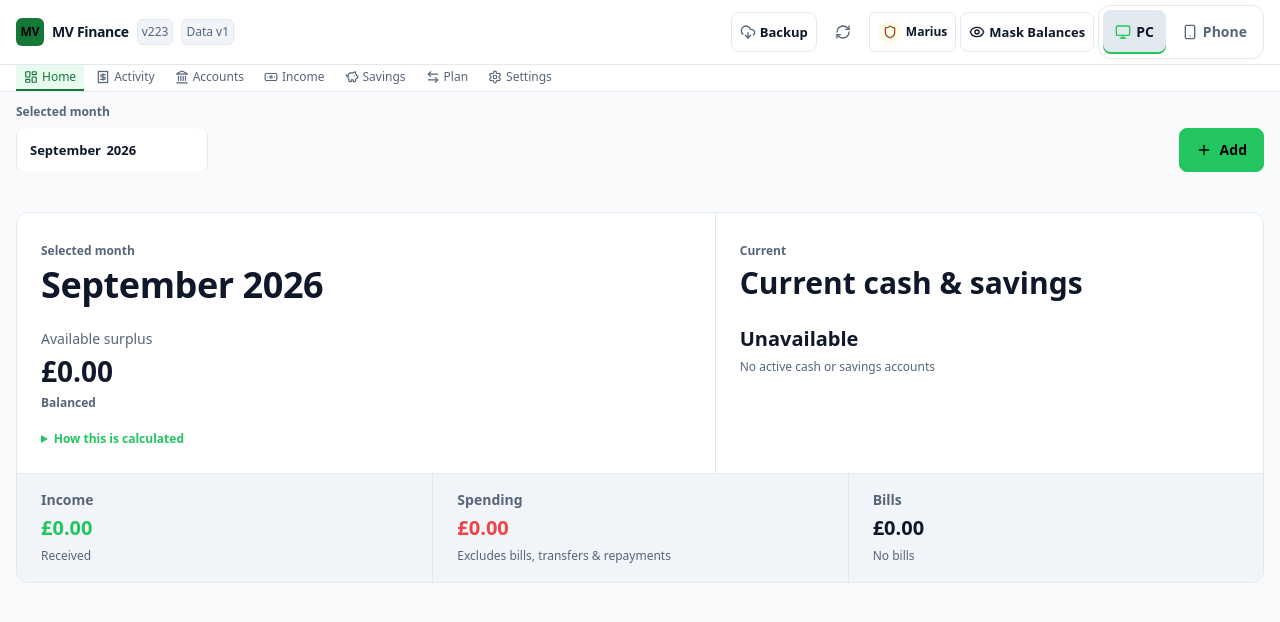
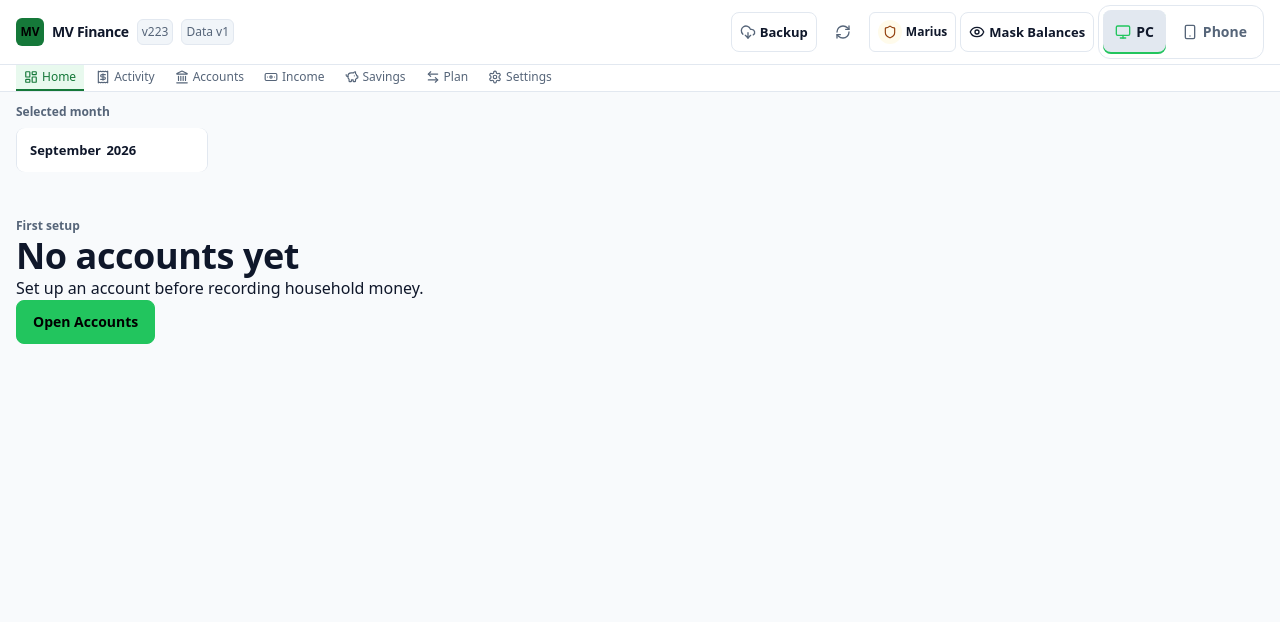
Before and after one commit to backtonemesis-cpu/MV, a React (Vite) app: page / in a window 1280 px wide. Shown: the top 622 px of the page. Built offline with nearby package versions, Linux system fonts and the light colour scheme.

Commit message:
Repair Dashboard v4.31 closure states

```diff
--- a/src/components/Dashboard.tsx
+++ b/src/components/Dashboard.tsx
@@ -22,6 +22,10 @@ import {
 } from '../utils/currency';
 import { generateTransferPlan } from '../utils/transferPlan';
 import { accountIdentityLabel } from '../utils/accountDisplay';
+import {
+  assessDashboardIntegrity,
+  classifyDashboardAccountState,
+} from '../utils/dashboardState';
 import {
   formatDateKeyUk,
   formatMonthKeyUk,
@@ -125,6 +129,17 @@ export const Dashboard: React.FC<DashboardProps> = ({
         : 'current';
 
   const visibleMonthLabel = formatMonthKeyUk(selectedMonth);
+  const accountState = useMemo(
+    () => classifyDashboardAccountState(household),
+    [household]
+  );
+  const integrity = useMemo(
+    () => assessDashboardIntegrity(household, selectedMonth),
+    [household, selectedMonth]
+  );
+  const suppressFinancialCalculations =
+    integrity.isCritical || accountState === 'first_setup';
+
   const monthPlannedPayments = useMemo(
     () =>
       (household.plannedPayments || []).filter(
@@ -142,7 +157,9 @@ export const Dashboard: React.FC<DashboardProps> = ({
 
   const surplusCalculation = useMemo(
     () =>
-      calculateMonthlySurplus(
+      suppressFinancialCalculations
+        ? null
+        : calculateMonthlySurplus(
             household.transactions,
             household.plannedPayments || [],
             selectedMonth,
@@ -153,11 +170,14 @@ export const Dashboard: React.FC<DashboardProps> = ({
       household.plannedPayments,
       household.plannedIncomes,
       selectedMonth,
+      suppressFinancialCalculations,
     ]
   );
   const savingsPosition = useMemo(
     () =>
-      calculateSavingsPosition(
+      suppressFinancialCalculations
+        ? null
+        : calculateSavingsPosition(
             household.accounts,
             household.transactions,
             household.plannedPayments || [],
@@ -170,30 +190,34 @@ export const Dashboard: React.FC<DashboardProps> = ({
       household.plannedPayments,
       household.plannedIncomes,
       selectedMonth,
+      suppressFinancialCalculations,
     ]
   );
 
-  const activeLiquidAccounts = useMemo(
+  const totalLiquidBalancePence = useMemo(
     () =>
-      household.accounts.filter(
-        (account) => account.isActive !== false && account.type !== 'credit'
-      ),
-    [household.accounts]
-  );
-  const totalLiquidBalancePence = useMemo(
-    () => calculateLiquidFundsPence(household.accounts),
-    [household.accounts]
+      suppressFinancialCalculations
+        ? null
+        : calculateLiquidFundsPence(household.accounts),
+    [household.accounts, suppressFinancialCalculations]
   );
 
   const paidBillCount = useMemo(
     () =>
-      monthPlannedPayments.filter((payment) =>
+      suppressFinancialCalculations
+        ? 0
+        : monthPlannedPayments.filter((payment) =>
             isPlannedPaymentEffectivelyPaid(payment, household.transactions)
           ).length,
-    [household.transactions, monthPlannedPayments]
+    [
+      household.transactions,
+      monthPlannedPayments,
+      suppressFinancialCalculations,
+    ]
   );
 
   const transferPlanSnapshot = useMemo(() => {
+    if (suppressFinancialCalculations) return [];
     const plan = generateTransferPlan(
       household.accounts,
       household.plannedPayments || [],
@@ -210,10 +234,13 @@ export const Dashboard: React.FC<DashboardProps> = ({
     household.plannedPayments,
     household.transactions,
     selectedMonth,
+    suppressFinancialCalculations,
   ]);
 
   const upcomingEvents = useMemo(() => {
-    if (temporalMode === 'past') return [] as DashboardEvent[];
+    if (suppressFinancialCalculations || temporalMode === 'past') {
+      return [] as DashboardEvent[];
+    }
 
     const events: DashboardEvent[] = [];
     for (const payment of monthPlannedPayments) {
@@ -253,11 +280,13 @@ export const Dashboard: React.FC<DashboardProps> = ({
     household.transactions,
     monthPlannedIncomes,
     monthPlannedPayments,
+    suppressFinancialCalculations,
     temporalMode,
     todayKey,
   ]);
 
   const attentionEvents = useMemo(() => {
+    if (suppressFinancialCalculations) return [] as DashboardEvent[];
     const events: DashboardEvent[] = [];
 
     for (const payment of monthPlannedPayments) {
@@ -297,13 +326,21 @@ export const Dashboard: React.FC<DashboardProps> = ({
     household.transactions,
     monthPlannedIncomes,
     monthPlannedPayments,
+    suppressFinancialCalculations,
     todayKey,
   ]);
 
   const targetMonth = nextMonthKey(selectedMonth);
   const canEdit = userRole === 'owner' || userRole === 'editor';
   const canPrepare = useMemo(() => {
-    if (!canEdit || !targetMonth || targetMonth < currentMonth) return false;
+    if (
+      suppressFinancialCalculations ||
+      !canEdit ||
+      !targetMonth ||
+      targetMonth < currentMonth
+    ) {
+      return false;
+    }
 
     const targetPayments = (household.plannedPayments || []).filter(
       (payment) => payment.month === targetMonth
@@ -334,6 +371,7 @@ export const Dashboard: React.FC<DashboardProps> = ({
     household.plannedPayments,
     monthPlannedIncomes,
     monthPlannedPayments,
+    suppressFinancialCalculations,
     targetMonth,
   ]);
 
@@ -342,7 +380,7 @@ export const Dashboard: React.FC<DashboardProps> = ({
     onOpenAddTransaction();
   };
 
-  const actionControls = canEdit ? (
+  const actionControls = canEdit && !suppressFinancialCalculations ? (
     <div
       className="mv-dashboard-page-actions"
       role="group"
@@ -371,25 +409,7 @@ export const Dashboard: React.FC<DashboardProps> = ({
     </div>
   ) : null;
 
-  const billsStatus =
-    monthPlannedPayments.length === 0
-      ? 'No bills'
-      : temporalMode === 'future'
-        ? 'Planned'
-        : surplusCalculation.fixedBillsUnpaidPence > 0
-          ? 'Outstanding'
-          : paidBillCount === monthPlannedPayments.length
-            ? 'All paid'
-            : `${monthPlannedPayments.length} bills`;
-
-  const incomeValue =
-    temporalMode === 'future'
-      ? surplusCalculation.expectedIncomePence
-      : surplusCalculation.actualIncomeReceivedPence;
-
-  return (
-    <div className="mv-dashboard-workspace mv-dashboard-v431">
-      <div className="mv-dashboard-command-row">
+  const monthControl = (
     <div className="mv-dashboard-month-control">
       <span className="mv-dashboard-eyebrow">Selected month</span>
       <MonthPicker
@@ -399,6 +419,108 @@ export const Dashboard: React.FC<DashboardProps> = ({
         className="mv-dashboard-month-picker"
       />
     </div>
+  );
+
+  if (integrity.isCritical) {
+    const primaryIssue =
+      integrity.issues[0]?.message ||
+      'Dashboard financial data could not be verified safely.';
+
+    return (
+      <div className="mv-dashboard-workspace mv-dashboard-v431">
+        <div className="mv-dashboard-command-row">
+          {monthControl}
+          <div className="mv-dashboard-actions-pc" />
+        </div>
+
+        <section
+          className="mv-dashboard-critical-integrity"
+          role="alert"
+          aria-labelledby="dashboard-integrity-title"
+        >
+          <div className="mv-dashboard-section-heading">
+            <div>
+              <span className="mv-dashboard-eyebrow">Financial integrity</span>
+              <h1 id="dashboard-integrity-title">Dashboard totals unavailable</h1>
+            </div>
+            <AlertTriangle aria-hidden="true" />
+          </div>
+          <p>{primaryIssue}</p>
+          {integrity.issues.length > 1 && (
+            <p>
+              {integrity.issues.length - 1} additional integrity issue
+              {integrity.issues.length === 2 ? '' : 's'} also requires review.
+            </p>
+          )}
+          <p>
+            Headline money is hidden until Penny can establish the underlying
+            financial data safely.
+          </p>
+          <button
+            type="button"
+            onClick={() => onNavigateToTab('settings')}
+            className="mv-dashboard-inline-action"
+          >
+            Review data
+          </button>
+        </section>
+      </div>
+    );
+  }
+
+  if (accountState === 'first_setup') {
+    return (
+      <div className="mv-dashboard-workspace mv-dashboard-v431">
+        <div className="mv-dashboard-command-row">
+          {monthControl}
+          <div className="mv-dashboard-actions-pc" />
+        </div>
+
+        <section
+          className="mv-dashboard-setup-state"
+          aria-labelledby="dashboard-setup-title"
+        >
+          <span className="mv-dashboard-eyebrow">First setup</span>
+          <h1 id="dashboard-setup-title">No accounts yet</h1>
+          <p>Set up an account before recording household money.</p>
+          {canEdit && (
+            <button
+              type="button"
+              onClick={() => onNavigateToTab('accounts')}
+              className="mv-dashboard-primary-action"
+            >
+              Open Accounts
+            </button>
+          )}
+        </section>
+      </div>
+    );
+  }
+
+  const dashboardSurplus = surplusCalculation!;
+  const dashboardSavings = savingsPosition!;
+  const dashboardLiquidBalance = totalLiquidBalancePence!;
+
+  const billsStatus =
+    monthPlannedPayments.length === 0
+      ? 'No bills'
+      : temporalMode === 'future'
+        ? 'Planned'
+        : dashboardSurplus.fixedBillsUnpaidPence > 0
+          ? 'Outstanding'
+          : paidBillCount === monthPlannedPayments.length
+            ? 'All paid'
+            : `${monthPlannedPayments.length} bills`;
+
+  const incomeValue =
+    temporalMode === 'future'
+      ? dashboardSurplus.expectedIncomePence
+      : dashboardSurplus.actualIncomeReceivedPence;
+
+  return (
+    <div className="mv-dashboard-workspace mv-dashboard-v431">
+      <div className="mv-dashboard-command-row">
+        {monthControl}
         <div className="mv-dashboard-actions-pc">{actionControls}</div>
       </div>
 
@@ -422,31 +544,31 @@ export const Dashboard: React.FC<DashboardProps> = ({
               <>
                 <div
                   className={`mv-dashboard-anchor-value mv-dashboard-private-money mv-private-value tabular-nums ${
-                    surplusCalculation.availableSurplusPence > 0
+                    dashboardSurplus.availableSurplusPence > 0
                       ? 'finance-semantic-positive'
-                      : surplusCalculation.availableSurplusPence < 0
+                      : dashboardSurplus.availableSurplusPence < 0
                         ? 'finance-semantic-negative'
                         : ''
                   }`}
                 >
-                  {formatPence(surplusCalculation.availableSurplusPence)}
+                  {formatPence(dashboardSurplus.availableSurplusPence)}
                 </div>
                 <div className="mv-dashboard-value-state">
-                  {surplusCalculation.availableSurplusPence > 0
+                  {dashboardSurplus.availableSurplusPence > 0
                     ? 'Positive'
-                    : surplusCalculation.availableSurplusPence < 0
+                    : dashboardSurplus.availableSurplusPence < 0
                       ? 'Negative'
                       : 'Balanced'}
                 </div>
               </>
             )}
 
-            {surplusCalculation.refundsPence !== 0 && (
+            {dashboardSurplus.refundsPence !== 0 && (
               <div className="mv-dashboard-refunds">
                 <span>Refunds &amp; credits</span>
                 <span className="mv-dashboard-private-money mv-private-value tabular-nums">
-                  {surplusCalculation.refundsPence > 0 ? '+' : ''}
-                  {formatPence(surplusCalculation.refundsPence)}
+                  {dashboardSurplus.refundsPence > 0 ? '+' : ''}
+                  {formatPence(dashboardSurplus.refundsPence)}
                 </span>
               </div>
             )}
@@ -464,18 +586,18 @@ export const Dashboard: React.FC<DashboardProps> = ({
           <article className="mv-dashboard-horizon mv-dashboard-current-position">
             <span className="mv-dashboard-eyebrow">Current</span>
             <h2>Current cash &amp; savings</h2>
-            {activeLiquidAccounts.length > 0 ? (
+            {accountState === 'liquid' ? (
               <>
                 <div className="mv-dashboard-anchor-value mv-dashboard-private-money mv-private-value tabular-nums">
-                  {formatPence(totalLiquidBalancePence)}
+                  {formatPence(dashboardLiquidBalance)}
                 </div>
                 <div className="mv-dashboard-current-component">
                   <span className="mv-dashboard-private-money mv-private-value tabular-nums">
-                    {formatPence(savingsPosition.currentSavingsPence)}
+                    {formatPence(dashboardSavings.currentSavingsPence)}
                   </span>
                   <span>in savings &amp; cash accounts</span>
                 </div>
-                {totalLiquidBalancePence < 0 && (
+                {dashboardLiquidBalance < 0 && (
                   <div className="mv-dashboard-current-adverse">
                     Current cash &amp; savings is below £0.00
                   </div>
@@ -489,10 +611,39 @@ export const Dashboard: React.FC<DashboardProps> = ({
                   </p>
                 </details>
               </>
+            ) : accountState === 'credit_only' ? (
+              <div className="mv-dashboard-structural-state">
+                <div className="mv-dashboard-anchor-value mv-dashboard-private-money mv-private-value tabular-nums">
+                  {formatPence(dashboardLiquidBalance)}
+                </div>
+                <strong>No active cash/savings accounts</strong>
+                <span>Active credit accounts are excluded from this liquid total.</span>
+                {canEdit && (
+                  <button
+                    type="button"
+                    onClick={() => onNavigateToTab('accounts')}
+                    className="mv-dashboard-inline-action"
+                  >
+                    Open Accounts
+                  </button>
+                )}
+              </div>
             ) : (
-              <div className="mv-dashboard-unavailable">
-                <strong>Unavailable</strong>
-                <span>No active cash or savings accounts</span>
+              <div className="mv-dashboard-structural-state">
+                <strong>No active accounts</strong>
+                <span>
+                  Historical selected-month information remains available, but
+                  Penny has no active account for the current cash position.
+                </span>
+                {canEdit && (
+                  <button
+                    type="button"
+                    onClick={() => onNavigateToTab('accounts')}
+                    className="mv-dashboard-inline-action"
+                  >
+                    Open Accounts
+                  </button>
+                )}
               </div>
             )}
           </article>
@@ -523,7 +674,7 @@ export const Dashboard: React.FC<DashboardProps> = ({
                 temporalMode === 'future' ? '' : 'finance-semantic-negative'
               }`}
             >
-              {formatPence(surplusCalculation.grossOtherSpendingPence)}
+              {formatPence(dashboardSurplus.grossOtherSpendingPence)}
             </div>
             <span className="mv-dashboard-movement-note">
               {temporalMode === 'future'
@@ -535,13 +686,13 @@ export const Dashboard: React.FC<DashboardProps> = ({
           <article className="mv-dashboard-movement">
             <span className="mv-dashboard-movement-label">Bills</span>
             <div className="mv-dashboard-movement-value mv-dashboard-private-money mv-private-value tabular-nums">
-              {formatPence(surplusCalculation.fixedBillsTotalPence)}
+              {formatPence(dashboardSurplus.fixedBillsTotalPence)}
             </div>
             <span className="mv-dashboard-movement-note">
               {billsStatus === 'Outstanding' ? (
                 <>
                   <span className="mv-dashboard-private-money mv-private-value tabular-nums">
-                    {formatPence(surplusCalculation.fixedBillsUnpaidPence)}
+                    {formatPence(dashboardSurplus.fixedBillsUnpaidPence)}
                   </span>{' '}
                   outstanding
                 </>
```
Lines whose indentation alone changed are shown as unchanged.
